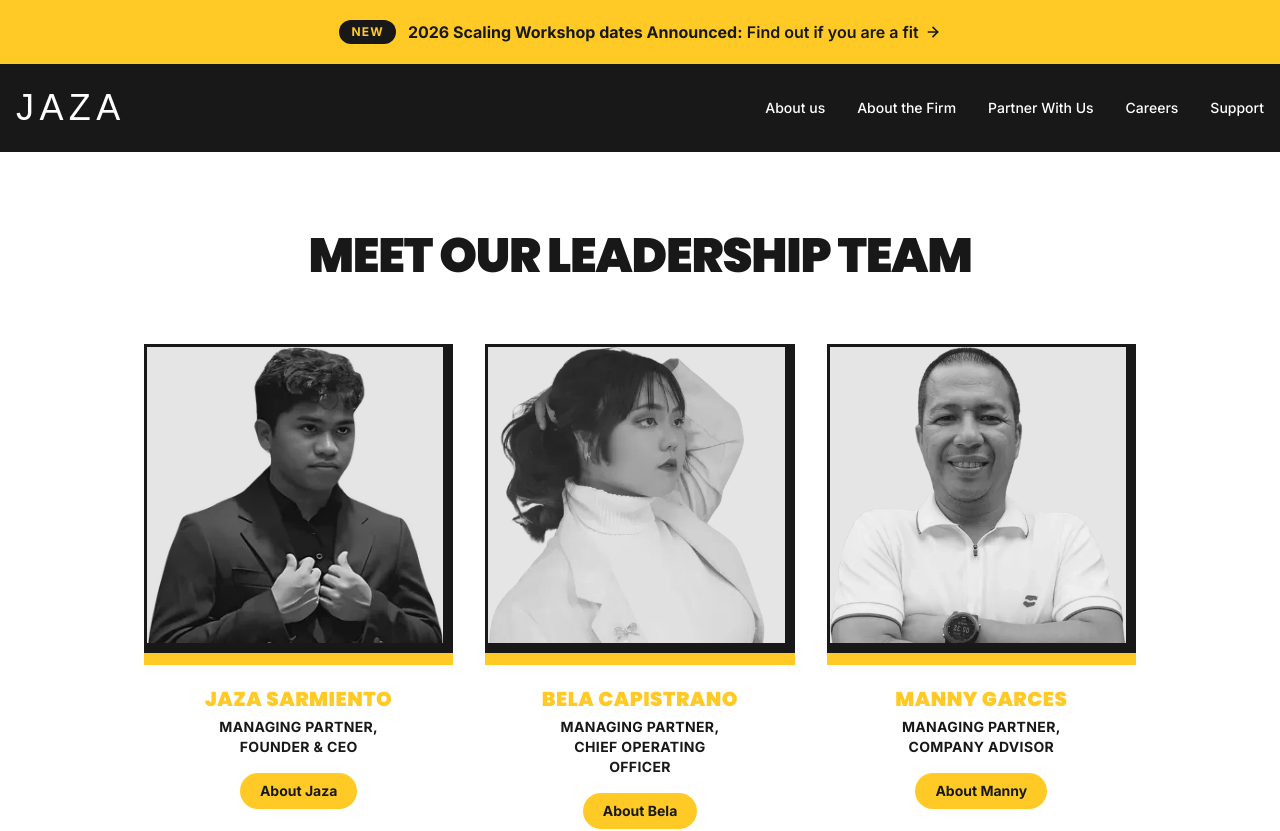
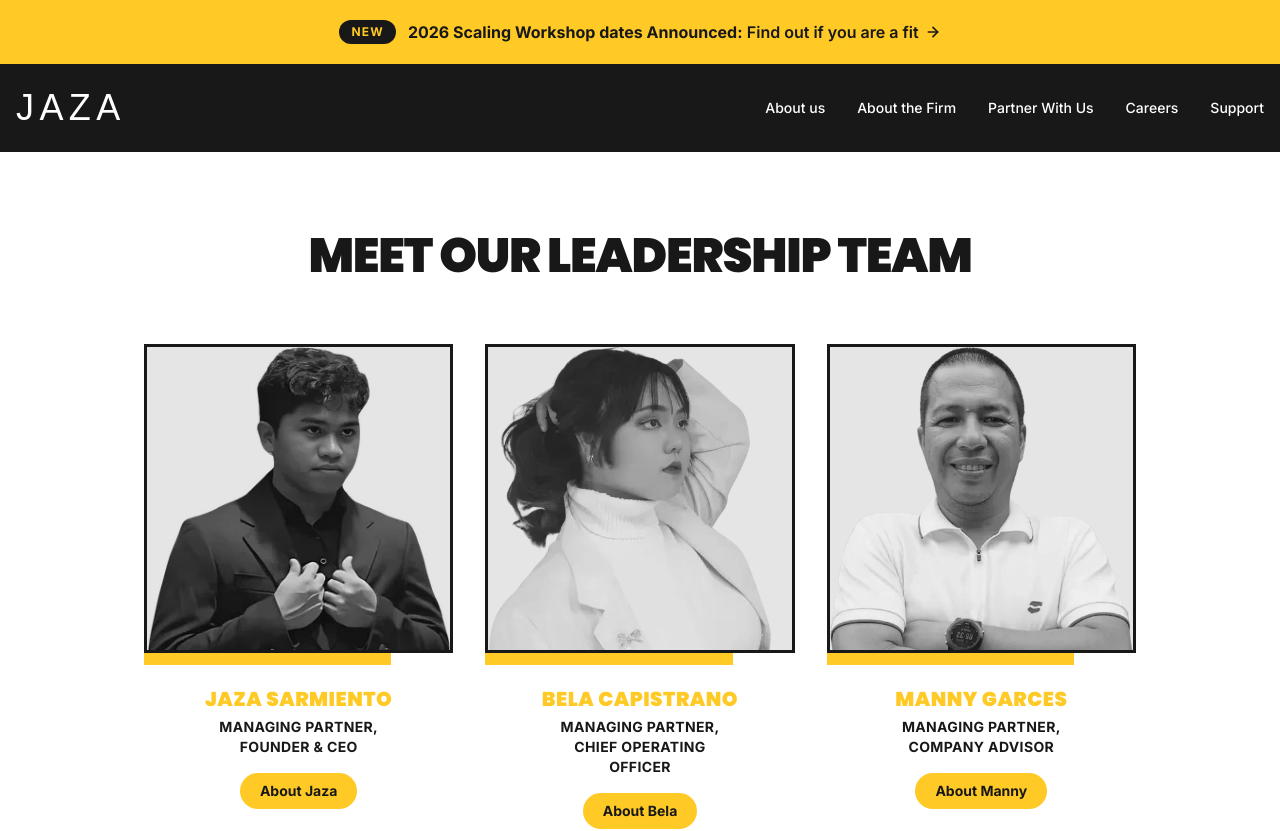
Before and after one commit to JAZA-Group-OS/jaza-media-site, a Next.js app: page /about-the-firm in a window 1280 px wide. Shown: the top 831 px of the page. Built offline with nearby package versions, Linux system fonts and the light colour scheme; a web font is replaced by a local one.

Commit message:
feat: symmetric card frame + 80% left-aligned yellow shelf

```diff
--- a/components/team-bio-hero.tsx
+++ b/components/team-bio-hero.tsx
@@ -12,8 +12,7 @@ export function TeamBioHero({ member }: { member: Member }) {
   return (
     <section className="bg-brand-yellow">
       <div className="mx-auto grid max-w-6xl grid-cols-1 items-center gap-8 px-4 py-12 md:grid-cols-[1fr_1.4fr] md:gap-12 md:py-20">
-        <div className="w-full max-w-sm bg-brand-black pt-[3px] pl-[3px] pr-[10px] pb-[10px]">
-          <div className="relative aspect-[4/5] w-full overflow-hidden bg-neutral-200">
+        <div className="relative aspect-[4/5] w-full max-w-sm overflow-hidden border-[3px] border-brand-black bg-neutral-200">
           {portrait ? (
             <Image
               src={portrait}
@@ -27,7 +26,6 @@ export function TeamBioHero({ member }: { member: Member }) {
             <span className="sr-only">{altText}</span>
           )}
         </div>
-        </div>
         <div>
           <h1 className="font-heading text-4xl font-black uppercase leading-[1.05] tracking-tight text-brand-black md:text-6xl">
             {displayName}
--- a/components/team-card.tsx
+++ b/components/team-card.tsx
@@ -3,8 +3,8 @@ import Link from "next/link";
 
 import type { Member } from "@/lib/team";
 
-const ACCENT_FRAME: Record<NonNullable<Member["accent"]>, string> = {
-  purple: "bg-purple-500",
+const ACCENT_BORDER: Record<NonNullable<Member["accent"]>, string> = {
+  purple: "border-purple-500",
 };
 
 function firstName(member: Member): string {
@@ -17,7 +17,7 @@ function firstName(member: Member): string {
 }
 
 export function TeamCard({ member }: { member: Member }) {
-  const frameBg = member.accent ? ACCENT_FRAME[member.accent] : "bg-brand-black";
+  const borderClass = member.accent ? ACCENT_BORDER[member.accent] : "border-brand-black";
   const displayName = member.name ?? "NAME";
   const altText = member.name
     ? `${member.name} — ${member.role}`
@@ -26,9 +26,8 @@ export function TeamCard({ member }: { member: Member }) {
   return (
     <article className="flex flex-col items-center text-center">
       <div
-        className={`w-full ${frameBg} pt-[3px] pl-[3px] pr-[10px] pb-[10px]`}
+        className={`relative aspect-square w-full overflow-hidden border-[3px] ${borderClass} bg-neutral-200`}
       >
-        <div className="relative aspect-square w-full overflow-hidden bg-neutral-200">
         {member.image ? (
           <Image
             src={member.image}
@@ -41,8 +40,7 @@ export function TeamCard({ member }: { member: Member }) {
           <span className="sr-only">{altText}</span>
         )}
       </div>
-      </div>
-      <div className="h-3 w-full bg-brand-yellow" aria-hidden />
+      <div className="h-3 w-4/5 self-start bg-brand-yellow" aria-hidden />
 
       <h3 className="mt-5 font-heading text-lg font-black uppercase tracking-wide text-brand-yellow md:text-xl">
         {displayName}
```
Lines whose indentation alone changed are shown as unchanged.
